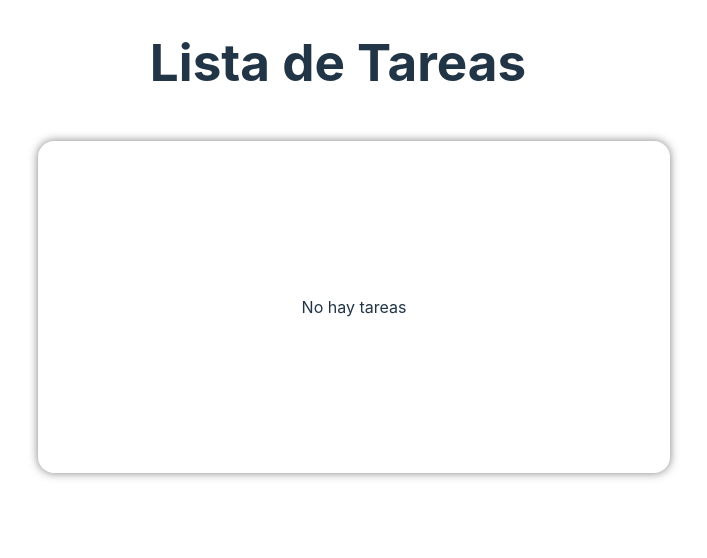
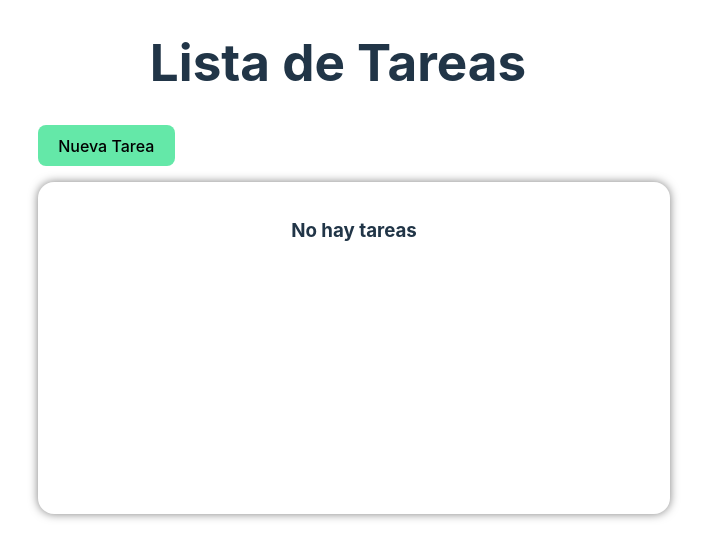
Before and after one commit to gabriel-pantojab/proof-react, a React (Vite) app in the folder todo-list/: page / in a window 1280 px wide. Shown: the top 558 px of the page, without its empty margins (302-1009 px from the left). Built offline with nearby package versions, Linux system fonts and the light colour scheme.

Commit message:
[ADD] add task

```diff
--- a/todo-list/package.json
+++ b/todo-list/package.json
@@ -11,7 +11,8 @@
   },
   "dependencies": {
     "react": "^18.2.0",
-    "react-dom": "^18.2.0"
+    "react-dom": "^18.2.0",
+    "sweetalert2": "^11.7.27"
   },
   "devDependencies": {
     "@types/react": "^18.2.15",
--- a/todo-list/src/App.css
+++ b/todo-list/src/App.css
@@ -21,7 +21,6 @@
   display: flex;
   flex-direction: column;
   align-items: center;
-  justify-content: center;
   gap: 1rem;
 
   border-radius: 1rem;
@@ -34,5 +33,14 @@
   max-width: 600px;
 }
 
-.task-empty {
+.actions {
+  width: 100%;
+  display: flex;
+  justify-content: space-between;
+  align-items: center;
+  gap: 1rem;
 }
+
+.btn-add {
+  background-color: #64e8a8;
+}
--- a/todo-list/src/App.tsx
+++ b/todo-list/src/App.tsx
@@ -1,10 +1,41 @@
 import { useState } from "react";
 import "./App.css";
 import Task from "./components/task/Task";
-import { Task as TaskModel } from "./model/models";
+import { StateTask, Task as TaskModel } from "./model/models";
+import Swal from "sweetalert2";
 
 function App() {
   const [tasks, setTasks] = useState<TaskModel[]>([]);
+
+  const addTask = ({ name }: { name: string }) => {
+    const id = Date.now();
+    const newTask: TaskModel = {
+      id,
+      name,
+      state: StateTask.PEDDING,
+    };
+    setTasks([newTask, ...tasks]);
+  };
+
+  const handleAddTask = () => {
+    Swal.fire({
+      title: "Nueva tarea",
+      input: "text",
+      inputLabel: "Nombre de la tarea",
+      inputPlaceholder: "Ingrese el nombre de la tarea",
+      showCancelButton: true,
+      confirmButtonText: "Agregar",
+      cancelButtonText: "Cancelar",
+      showLoaderOnConfirm: true,
+      preConfirm: (name) => {
+        if (!name) {
+          Swal.showValidationMessage("El nombre es requerido");
+        }
+        addTask({ name });
+      },
+      allowOutsideClick: () => !Swal.isLoading(),
+    });
+  };
 
   return (
     <>
@@ -13,11 +44,19 @@ function App() {
       </header>
       <main>
         <section className="container-todo-list">
+          <div className="actions">
+            <button className="btn-add" onClick={handleAddTask}>
+              Nueva Tarea
+            </button>
+          </div>
+
           <ul className="task-list">
             {tasks.length > 0 ? (
               tasks.map((task) => <Task key={task.id} {...task} />)
             ) : (
-              <li className="task-empty">No hay tareas</li>
+              <li className="task-empty">
+                <h3>No hay tareas</h3>
+              </li>
             )}
           </ul>
         </section>
--- a/todo-list/src/components/task/Task.tsx
+++ b/todo-list/src/components/task/Task.tsx
@@ -21,7 +21,9 @@ export default function Task({ id, name, state }: TaskProps) {
     >
       <h3 className="task-title">{name}</h3>
       <div className="actions-task">
-        <button className="btn-done">Completar</button>
+        <button className="btn-done">
+          {state === StateTask.PEDDING ? "Completar" : "Deshacer"}
+        </button>
         <button className="btn-delete">Eliminar</button>
       </div>
     </li>
```
Also changed, not shown: 1 other file (tests, documents, lock files or other folders).
